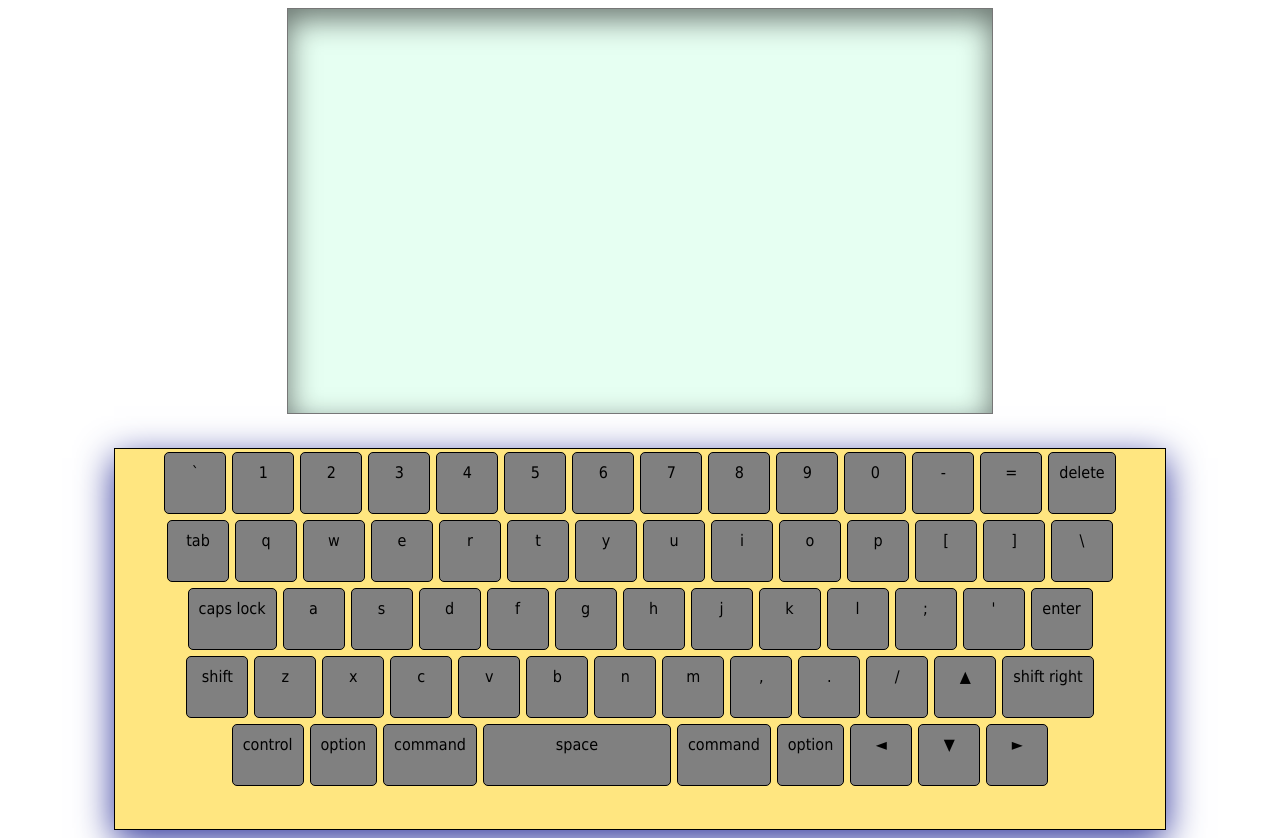
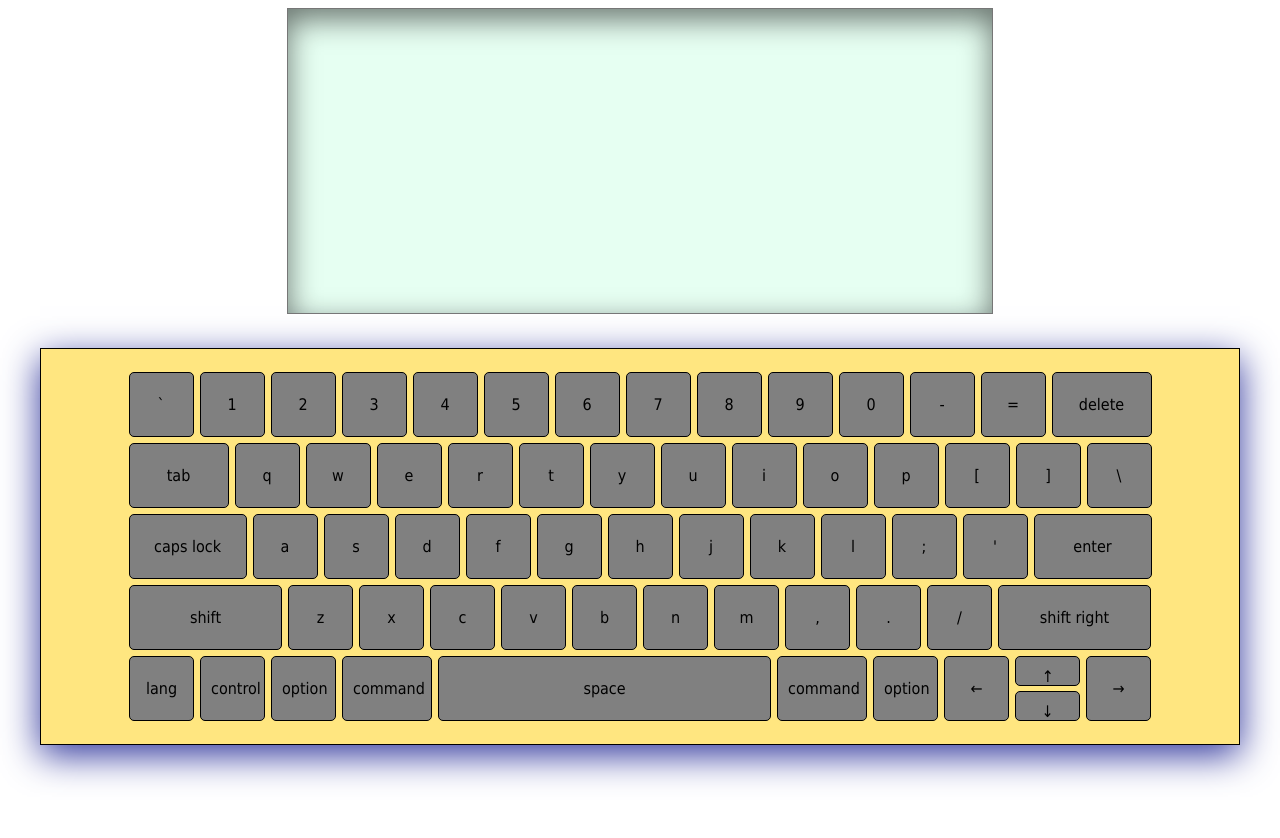
Before and after one commit to ButterBrot777/codejam-virtual-keyboard, a plain HTML site: page codejam-virtual-keyboard/index.html in a window 1280 px wide. After the commit the page ends 800 px from the top, so only its background shows below. Drawn offline with Linux system fonts and the light colour scheme; a web font is replaced by a local one.

Commit message:
fix: add design refactoring

```diff
--- a/codejam-virtual-keyboard/script.js
+++ b/codejam-virtual-keyboard/script.js
@@ -1,7 +1,7 @@
 const wrapper = document.createElement('div');
       keyboard = document.createElement('div');
       row = document.createElement('div');
-      botton = document.createElement('div');
+      botton = document.createElement('button');
       textArea = document.createElement('textarea');
 
 wrapper.classList.add('wrapper');
@@ -21,8 +21,10 @@ const buttonContentEnDownCase =
   ['`','1','2','3','4','5','6','7','8','9','0','-','=','delete'],
   ['tab','q','w','e','r','t','y','u','i','o','p','[',']','\\'],
   ['caps lock','a','s','d','f','g','h','j','k','l',';','\'','enter'],
-  ['shift','z','x','c','v','b','n','m',',','.','/','▲','shift right'],
-  ['control','option','command','space','command','option','◄','▼','►']
+  ['shift','z','x','c','v','b','n','m',',','.','/','shift right'],
+  ['lang', 'control','option','command','space','command','option','←','↓','→'],
+  ['↑'],
+
 ];
 
 const buttonContentEnUpperCase =
@@ -31,8 +33,9 @@ const buttonContentEnUpperCase =
   ['~','!','@','#','$','%','^','&','*','(',')','_','+','delete'],
   ['tab','Q','W','E','R','T','Y','U','I','O','P','{','}','|'],
   ['caps lock','A','S','D','F','G','H','J','K','L',':','\"','enter'],
-  ['shift','Z','X','C','V','B','N','M','<','>','?','▲','shift right'],
-  ['control','option','command','space','command','option','◄','▼','►']
+  ['shift','Z','X','C','V','B','N','M','<','>','?','shift right'],
+  ['lang', 'control','option','command','space','command','option','←','↓','→'],
+  ['↑'],
 ];
 
 const buttonContentRuDownCase =
@@ -41,8 +44,18 @@ const buttonContentRuDownCase =
   ['`','1','2','3','4','5','6','7','8','9','0','-','=','delete'],
   ['tab','й','ц','у','к','е','н','г','ш','щ','з','х','ъ','\\'],
   ['caps lock','ф','ы','в','а','п','р','о','л','д','ж','э','enter'],
-  ['shift','я','ч','с','м','и','т','ь','б','ю','.','▲','shift right'],
-  ['control','option','command','space','command','option','◄','▼','►']
+  ['shift','я','ч','с','м','и','т','ь','б','ю','.','↑','shift right'],
+  ['lang', 'control','option','command','space','command','option','←','↓','→']
+];
+
+const buttonContentRuUpperCase =
+
+[
+  ['`','1','2','3','4','5','6','7','8','9','0','-','=','delete'],
+  ['tab','Й','Ц','У','К','Е','Н','Г','Ш','Щ','З','Х','Ъ','\\'],
+  ['caps lock','Ф','Ы','В','А','П','Р','О','Л','Д','Ж','Э','enter'],
+  ['shift','Я','Ч','С','М','И','Т','Ь','Б','Ю','.','↑','shift right'],
+  ['lang', 'control','option','command','space','command','option','←','↓','→']
 ];
 
 const keyCode =
@@ -51,8 +64,9 @@ const keyCode =
   ['Backquote','Digit1','Digit2','Digit3','Digit4','Digit5','Digit6','Digit7','Digit8','Digit9','Digit0','Minus','Equal','Backspace'],
   ['Tab','KeyQ','KeyW','KeyE','KeyR','KeyT','KeyY','KeyU','KeyI','KeyO','KeyP','BracketLeft','BracketRight','Backslash'],
   ['CapsLock','KeyA','KeyS','KeyD','KeyF','KeyG','KeyH','KeyJ','KeyK','KeyL','Semicolon','Quote','Enter'],
-  ['ShiftLeft','KeyZ','KeyX','KeyC','KeyV','KeyB','KeyN','KeyM','Comma','Period','Slash', 'ArrowUp', 'ShiftRight'],
-  ['ControlLeft','AltLeft','MetaLeft','Space','MetaRight','AltRight','ArrowLeft','ArrowDown','ArrowRight']
+  ['ShiftLeft','KeyZ','KeyX','KeyC','KeyV','KeyB','KeyN','KeyM','Comma','Period','Slash', 'ShiftRight'],
+  ['lang', 'ControlLeft','AltLeft','MetaLeft','Space','MetaRight','AltRight','ArrowLeft','ArrowDown','ArrowRight'],
+  ['ArrowUp']
 ];
 
 function drowKeyBoard(buttonContentEnDownCase, keyCode){
@@ -64,7 +78,7 @@ function drowKeyBoard(buttonContentEnDownCase, keyCode){
     row.classList.add('row', `row${indexRow}`)
 
     elems.forEach(function(elem, indexElem){
-      let btn = document.createElement('div');
+      let btn = document.createElement('button');
       let code = keyCode[indexRow][indexElem];
       btn.classList.add('button', `button${indexElem}`, code)
       btn.textContent = elem;
--- a/codejam-virtual-keyboard/style.css
+++ b/codejam-virtual-keyboard/style.css
@@ -1,18 +1,21 @@
 .wrapper {
-  max-width: 1300px;
+  max-width: 1200px;
   margin: 0 auto;
 
   text-align: center;
-  vertical-align: middle;
+  /* vertical-align: middle; */
 }
 
 .keyboard {
+  display: flex;
+  flex-wrap: wrap;
   margin-top: 30px;
-  width: 1050px;
-  height: 380px;
+  padding: 20px;
+  justify-content: center;
+  align-items: center;
   background: #ffe680;
   border: 1px solid black;
-  display: inline-block;
+  position: relative;
 
   -webkit-box-shadow: 0px 10px 35px 0px rgba(48,54,156,1);
   -moz-box-shadow: 0px 10px 35px 0px rgba(48,54,156,1);
@@ -22,7 +25,7 @@
 .text-area {
   font-size: 18px;
   width: 700px;
-  height: 400px;
+  height: 300px;
   background: #e6fff2;
   /* text-align: center; */
   resize: none;
@@ -34,25 +37,68 @@
   box-shadow: inset 0px 10px 30px 0px rgba(0,0,0,0.55);
 }
 
-.row4 .button3 {
-  width: 166px;
-}
-
 .row {
   width: 100%;
   display: flex;
   justify-content: center;
+  align-items: stretch;
 }
 
 .button {
-  min-width: 40px;
-  height: 40px;
+  font-size: 16px;
+  width: 65px;
+  height: 65px;
   padding: 10px;
   margin: 3px;
   border: 1px solid black;
   display: inline-block;
   background: gray;
   border-radius: 5px;
+  -webkit-user-select: none;
+  outline: none;
+}
+
+.row5 {
+  width: fit-content;
+  position: absolute;
+  right: 13%;
+  top: 77%;
+}
+.row5 .ArrowUp {
+  width: 65px;
+  height: 30px;
+}
+.row .ArrowDown {
+  height: 30px;
+  margin-top: 38px;
+}
+
+.row4 .Space {
+  width: 333px;
+}
+.row .Backspace {
+  width: 100px;
+}
+.row .Tab {
+  width: 100px;
+}
+.row .CapsLock {
+  width: 118px;
+}
+.row .Enter {
+  width: 118px;
+}
+.row .ShiftLeft {
+  width: 153px;
+}
+.row .ShiftRight {
+  width: 153px;
+}
+.row .MetaLeft {
+  width: 90px;
+}
+.row .MetaRight {
+  width: 90px;
 }
 
 @font-face {
@@ -62,15 +108,17 @@
   src: local('Lucida Sans'), url('../assets/fonts/LucidaSans.woff'), format('woff');
 }
 .black{
-  background-color: rgba(255, 0, 0, 0.6);;
-  opacity: 50%;
+  background-color: rgba(255, 0, 0, 0.6);
+
+  /* opacity: 50%; */
 }
 
 .button:active {
   background-color: rgba(255, 0, 0, 0.6);;
-  opacity: 50%;
-  transform: scale(2, 2);
-  transition: 0.3s ease;
+  opacity: 70%;
+  transform: scale(0.9, 0.9);
+  /* animation-direction: alternate; */
+  /* transition: 0.3s ease-in-out; */
 }
 
 * {
```
